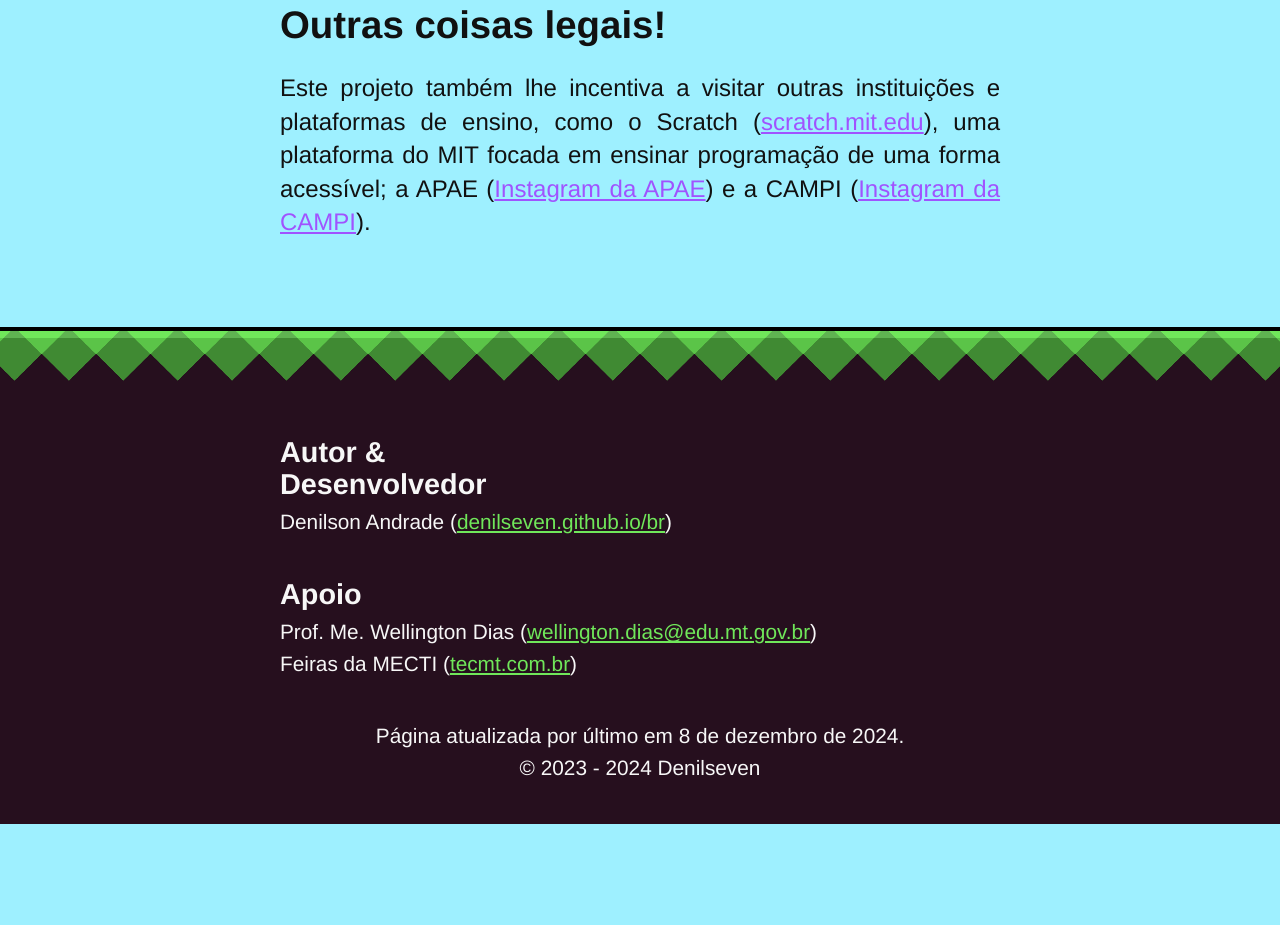
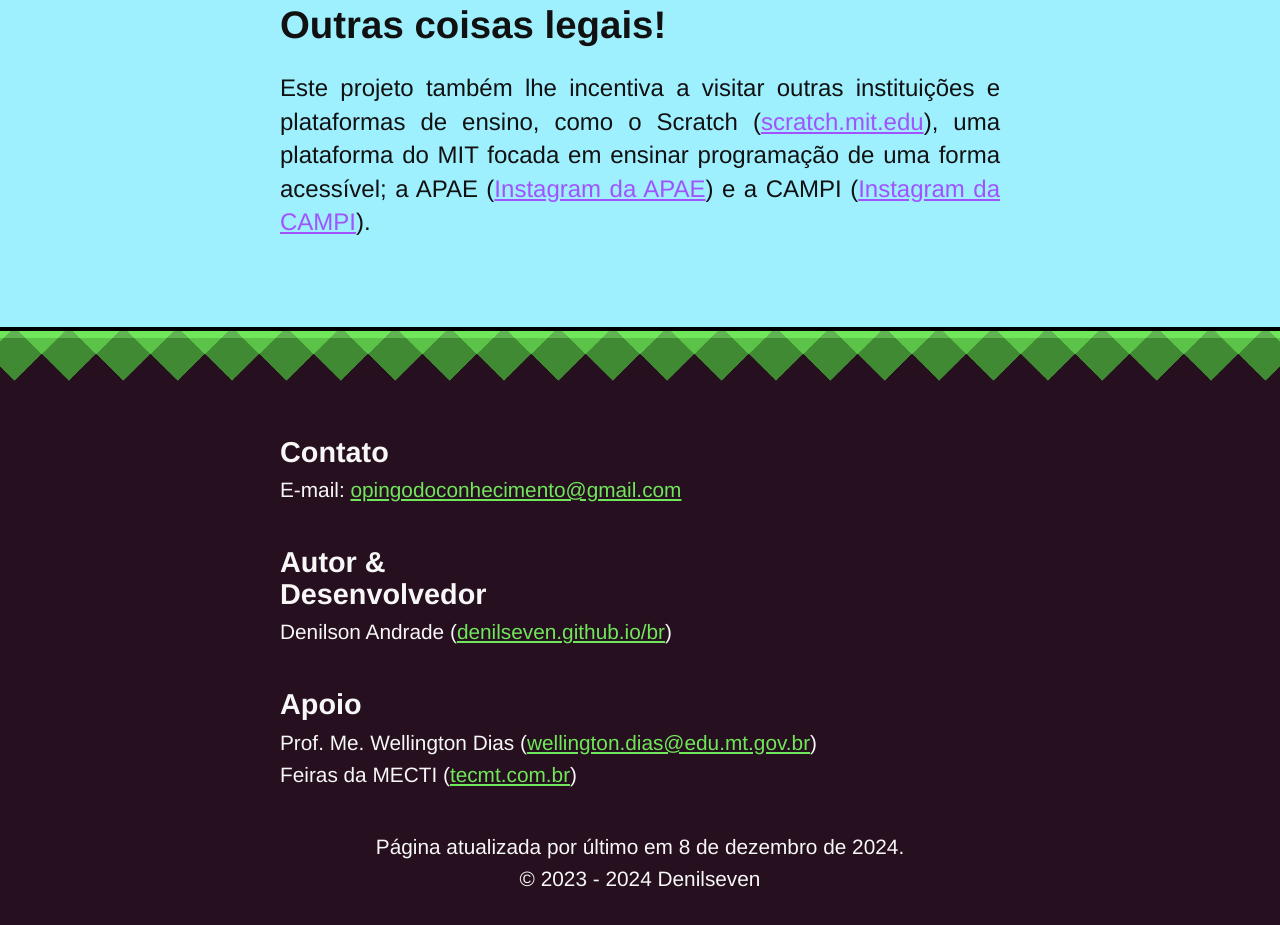
Before and after one commit to opingodoconhecimento/opingodoconhecimento.github.io, a plain HTML site: page index.html in a window 1280 px wide. Shown: the part 2014-2939 px from the top of the page. Before the commit the page ends 2838 px from the top, so only its background shows below. Drawn offline with Linux system fonts and the light colour scheme.

Commit message:
Add contact e-mail to footer

```diff
--- a/index.html
+++ b/index.html
@@ -86,6 +86,13 @@
 
         <div class="content">
             <div>
+                <h2>Contato</h2>
+                <p>
+                    E-mail: <a href="mailto:opingodoconhecimento@gmail.com" target="_blank">opingodoconhecimento@gmail.com</a>
+                </p>
+            </div>
+
+            <div>
                 <h2>Autor & <br>Desenvolvedor</h2>
                 <p>
                     Denilson Andrade (<a href="https://denilseven.github.io/br" target="_blank">denilseven.github.io/br</a>)
```
